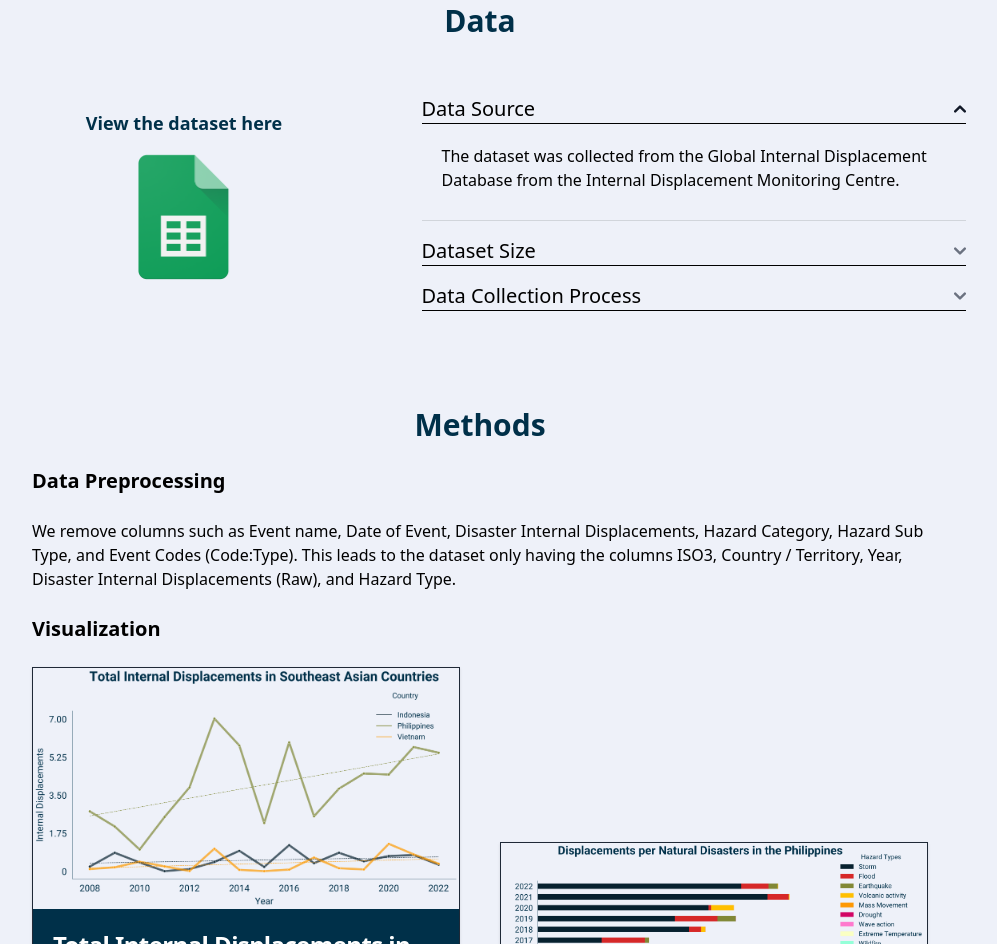
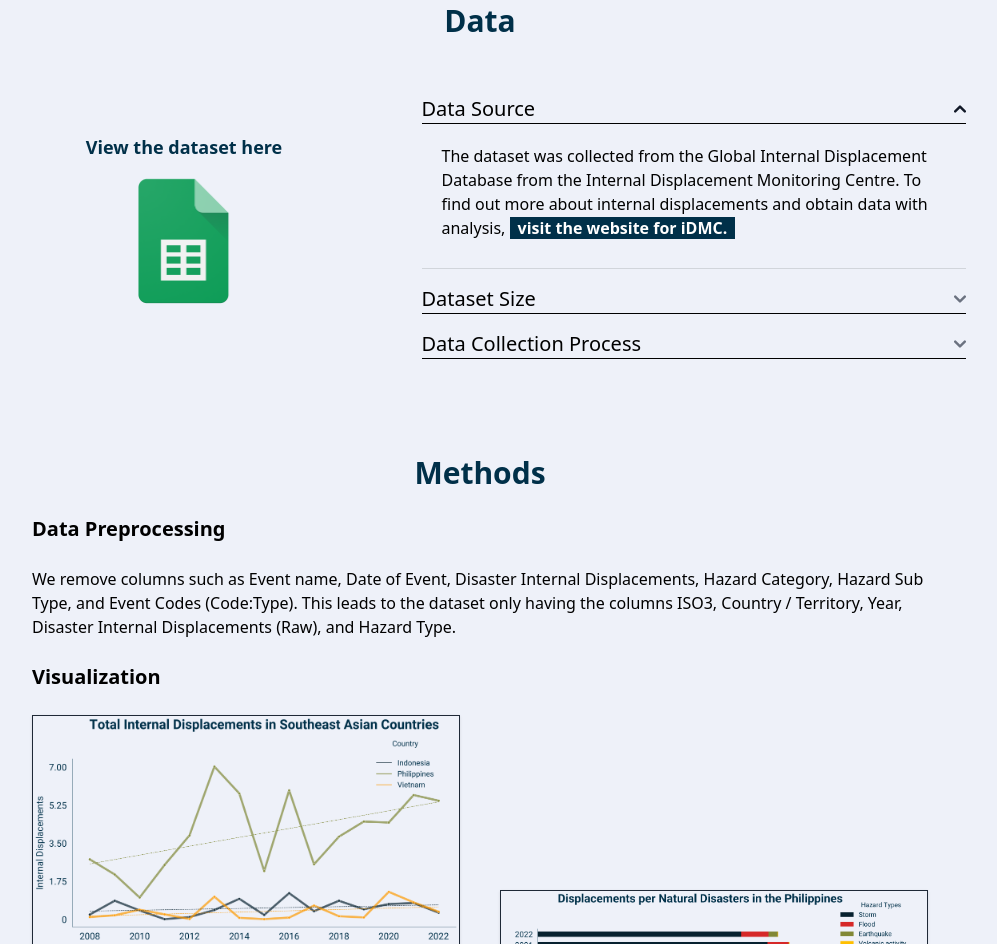
Before and after one commit to Arukuen/cs-132-natural-disaster-risk-reduction, a website: page index.html in a window 1280 px wide. Shown: the part 2205-3149 px from the top of the page, without its empty margins (160-1157 px from the left). Drawn offline with Linux system fonts and the light colour scheme.

Commit message:
Add link for iDMC website

```diff
--- a/index.html
+++ b/index.html
@@ -138,7 +138,7 @@
         </h2>
         <div id="accordion-collapse-body-1" class="hidden" aria-labelledby="accordion-collapse-heading-1">
           <div class="p-5 border-gray-300 border-b-[1px] ">
-            <p class="mb-2">The dataset was collected from the Global Internal Displacement Database from the Internal Displacement Monitoring Centre.</p>
+            <p class="mb-2">The dataset was collected from the Global Internal Displacement Database from the Internal Displacement Monitoring Centre. To find out more about internal displacements and obtain data with analysis, <a href="https://www.internal-displacement.org/about-us/" class="bg-primary text-white font-bold px-2">visit the website for iDMC.</a></p>
           </div>
         </div>
 
```
